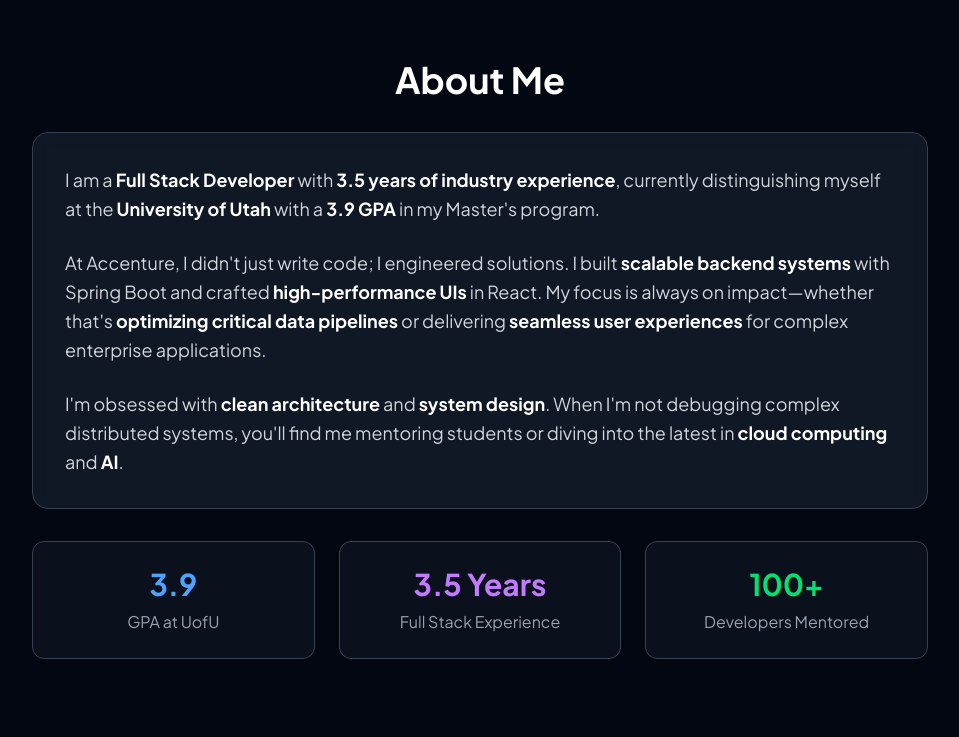
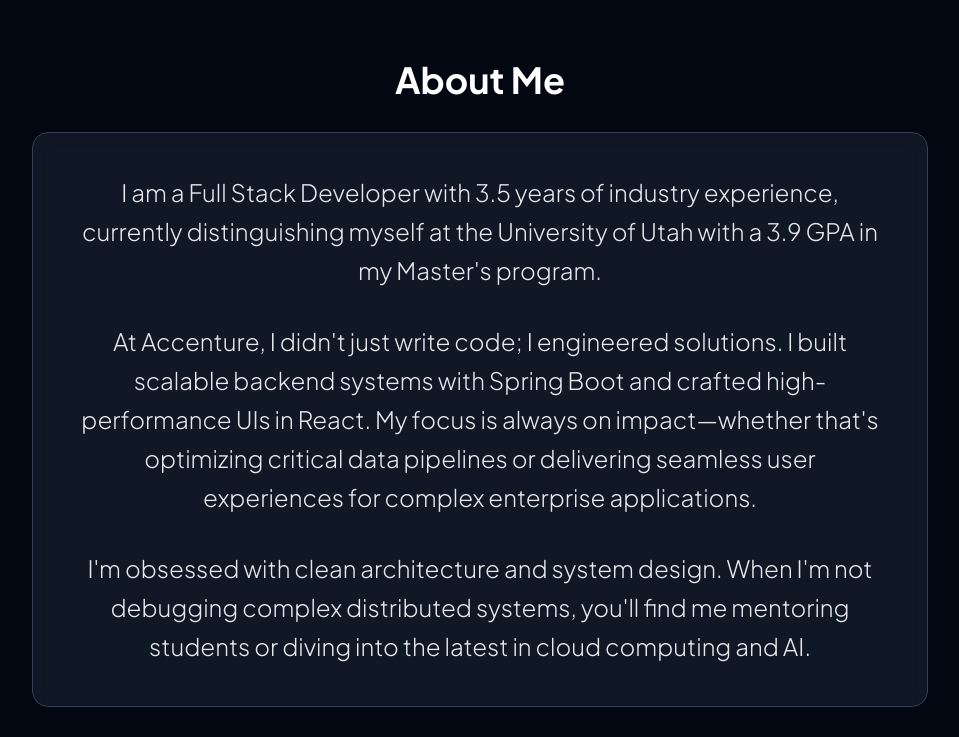
Before and after one commit to hrishi-verma/portfolio, a Next.js app: page / in a window 1280 px wide. Shown: the part 820-1557 px from the top of the page, without its empty margins (160-1119 px from the left). Built offline with nearby package versions, Linux system fonts and the light colour scheme.

Commit message:
about me edits

```diff
--- a/components/About.tsx
+++ b/components/About.tsx
@@ -13,7 +13,7 @@
           whileInView="visible"
           viewport={{ once: true, margin: "-100px" }}
           variants={fadeUpVariants}
-          className="text-4xl font-bold text-white mb-8 text-center"
+          className="text-4xl font-bold text-gray-900 dark:text-white mb-8 text-center"
         >
           About Me
         </motion.h2>
@@ -24,18 +24,18 @@
           viewport={{ once: true, margin: "-100px" }}
           variants={fadeUpVariants}
         >
-          <TiltCard tiltAmount={5}>
-            <div className="bg-gray-800/50 backdrop-blur-sm rounded-2xl p-8 border border-gray-700">
-              <p className="text-gray-300 text-lg leading-relaxed mb-6">
-                I am a <span className="font-bold text-white">Full Stack Developer</span> with <span className="font-bold text-white">3.5 years of industry experience</span>, currently distinguishing myself at the <span className="font-bold text-white">University of Utah</span> with a <span className="font-bold text-white">3.9 GPA</span> in my Master&apos;s program.
+          <TiltCard tiltAmount={2}>
+            <div className="bg-gray-800/50 backdrop-blur-sm rounded-2xl p-10 border border-gray-700 text-center">
+              <p className="text-gray-700 dark:text-gray-200 text-xl md:text-2xl leading-relaxed mb-8 font-light">
+                I am a Full Stack Developer with 3.5 years of industry experience, currently distinguishing myself at the University of Utah with a 3.9 GPA in my Master&apos;s program.
               </p>
 
-              <p className="text-gray-300 text-lg leading-relaxed mb-6">
-                At Accenture, I didn&apos;t just write code; I engineered solutions. I built <span className="font-bold text-white">scalable backend systems</span> with Spring Boot and crafted <span className="font-bold text-white">high-performance UIs</span> in React. My focus is always on impact—whether that&apos;s <span className="font-bold text-white">optimizing critical data pipelines</span> or delivering <span className="font-bold text-white">seamless user experiences</span> for complex enterprise applications.
+              <p className="text-gray-700 dark:text-gray-200 text-xl md:text-2xl leading-relaxed mb-8 font-light">
+                At Accenture, I didn&apos;t just write code; I engineered solutions. I built scalable backend systems with Spring Boot and crafted high-performance UIs in React. My focus is always on impact—whether that&apos;s optimizing critical data pipelines or delivering seamless user experiences for complex enterprise applications.
               </p>
 
-              <p className="text-gray-300 text-lg leading-relaxed">
-                I&apos;m obsessed with <span className="font-bold text-white">clean architecture</span> and <span className="font-bold text-white">system design</span>. When I&apos;m not debugging complex distributed systems, you&apos;ll find me mentoring students or diving into the latest in <span className="font-bold text-white">cloud computing</span> and <span className="font-bold text-white">AI</span>.
+              <p className="text-gray-700 dark:text-gray-200 text-xl md:text-2xl leading-relaxed font-light">
+                I&apos;m obsessed with clean architecture and system design. When I&apos;m not debugging complex distributed systems, you&apos;ll find me mentoring students or diving into the latest in cloud computing and AI.
               </p>
             </div>
           </TiltCard>
```
